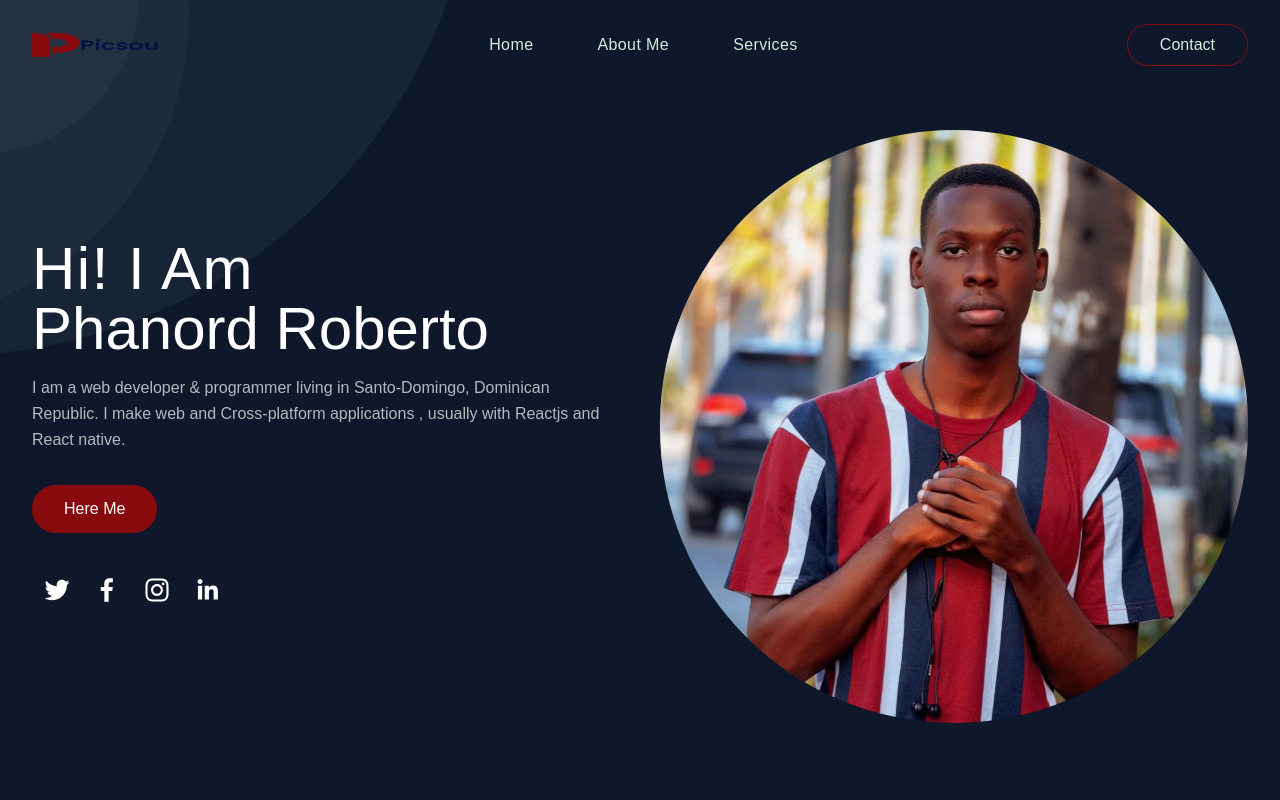
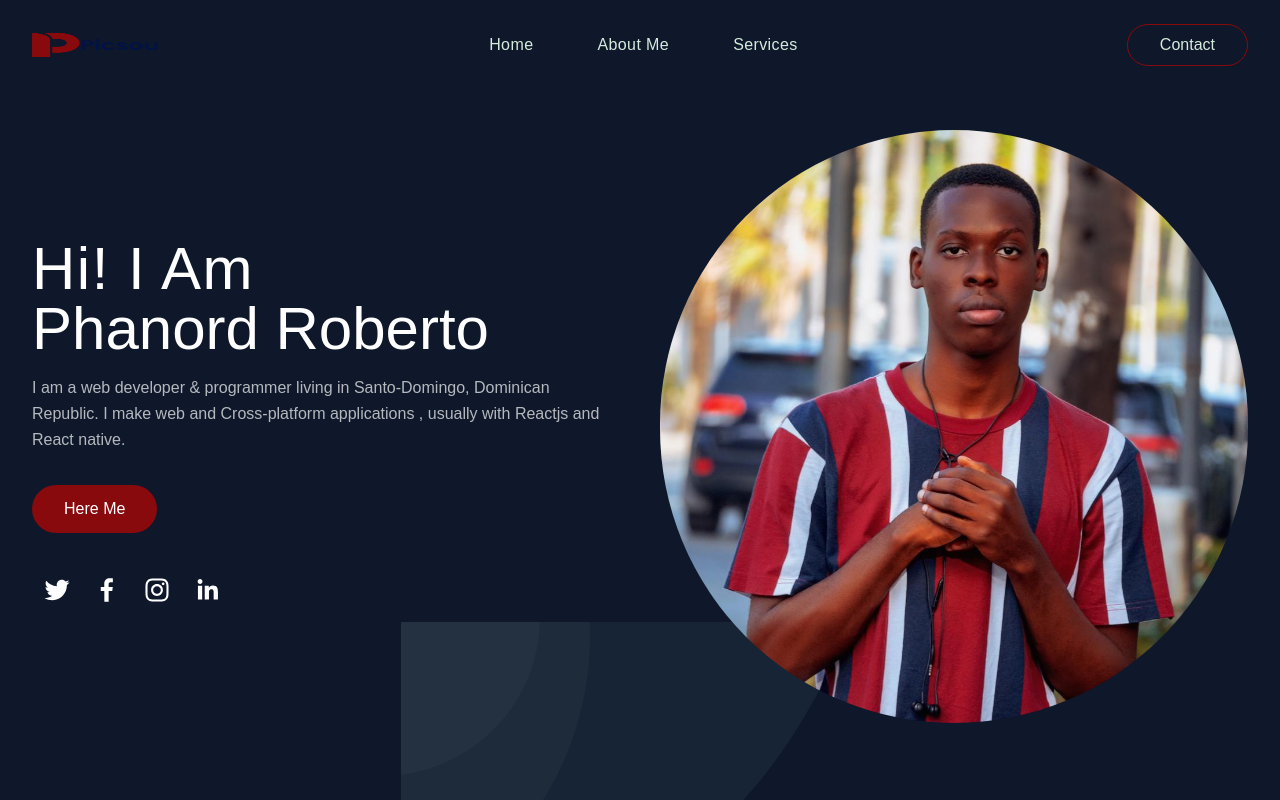
Before and after one commit to PicsouRob/website, a React (Create React App) app: page / in a window 1280 px wide. Shown: the top 800 px of the page. Built offline with nearby package versions, Linux system fonts and the light colour scheme.

Commit message:
first commit

```diff
--- a/src/App.js
+++ b/src/App.js
@@ -27,8 +27,8 @@ function App() {
                       size={4} duration={1}></Page>
                 </div>
             ) : (
-                <div class="relative flex flex-col bg-slate-900 max-w-7xl h-auto">
-                <img class="absolute opacity-70" alt="top-svg" src={bg1} />
+                <div class="relative flex flex-col items-center justify-center bg-slate-900 max-w-7xl h-auto">
+                    <img class="absolute opacity-70" alt="top-svg" src={bg1} />
                     {/* <Header /> */}
                     <Home />
                     <About />
```
